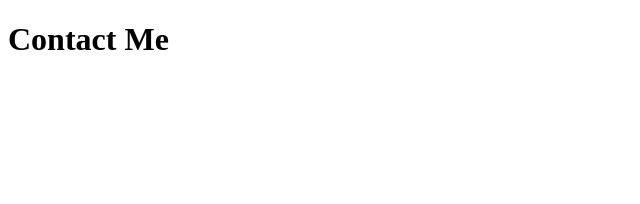
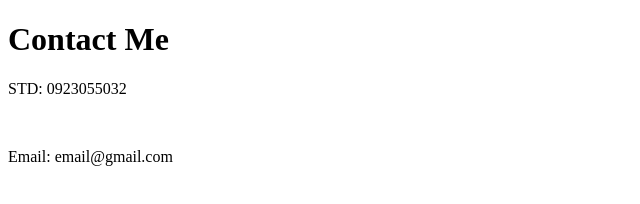
Before and after one commit to yundenany/duan3, a plain HTML site: page contact.html in a window 1280 px wide. Shown: the whole page, without its empty margins (0-640 px from the left). Drawn offline with Linux system fonts and the light colour scheme.

Commit message:
5th commit

```diff
--- a/img/contact.html
+++ b/contact.html
@@ -7,5 +7,8 @@
   </head>
   <body>
     <h1>Contact Me</h1>
+    <p>STD: 0923055032</p>
+    <br />
+    <p>Email: email@gmail.com</p>
   </body>
 </html>
```
Also changed, not shown: img/z6014504477962_8f88ad04cd6e4c987ff493f8b1acd7fa.jpg (added).
